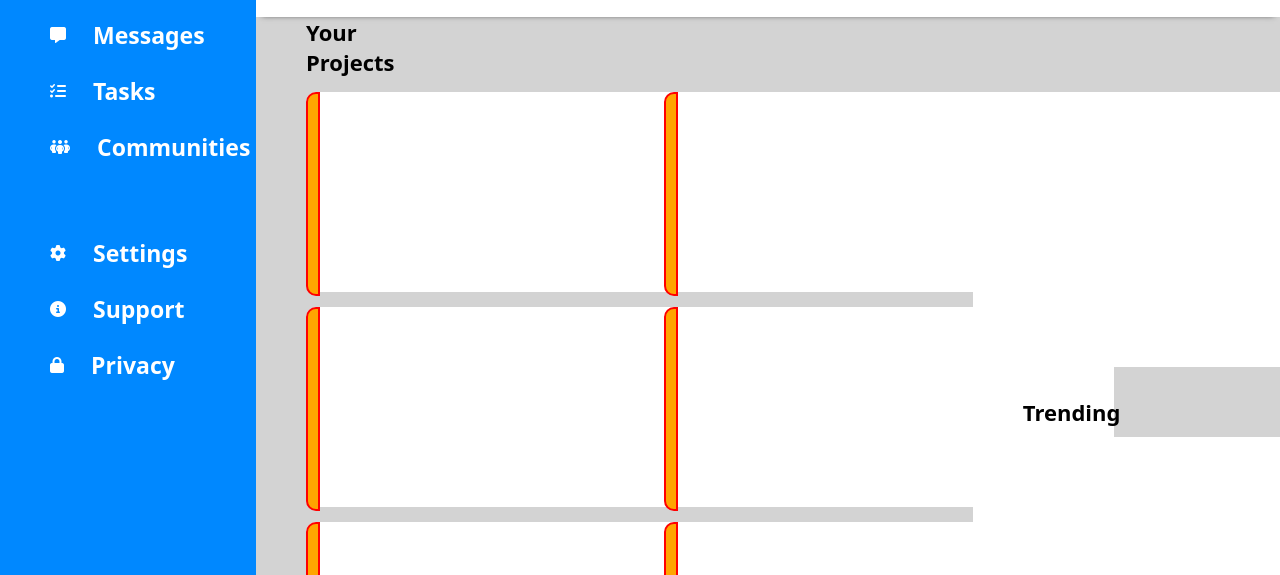
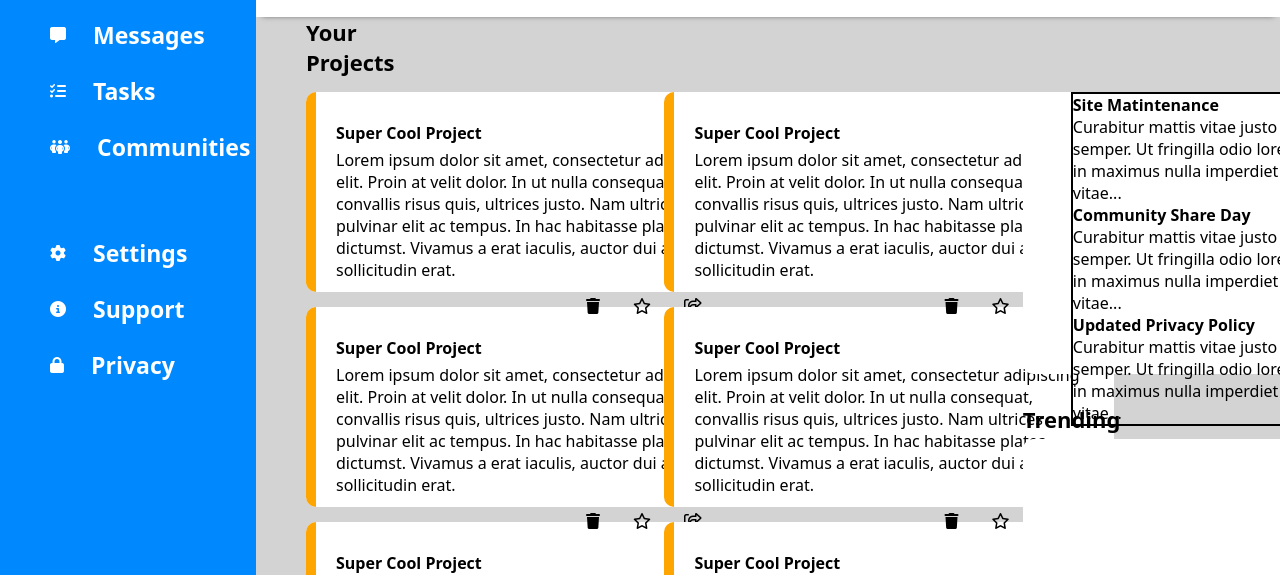
Before and after one commit to scubasteve925/admin-page, a plain HTML site: page index.html in a window 1280 px wide. Shown: the part 225-800 px from the top of the page. Drawn offline with Linux system fonts and the light colour scheme.

Commit message:
create panels

```diff
--- a/index.html
+++ b/index.html
@@ -98,39 +98,102 @@
     <div class="content2">
         <div class="card">
           <div class="card-side"></div>
+          <div class="card-group">
+            <div class="title-text">Super Cool Project</div>
+            <div class="information">Lorem ipsum dolor sit amet, consectetur adipiscing elit. Proin at velit dolor. In ut nulla consequat, convallis risus quis, ultrices justo. Nam ultrices pulvinar elit ac tempus. In hac habitasse platea dictumst. Vivamus a erat iaculis, auctor dui at, sollicitudin erat.</div>
+            <div class="icons">
+              <i class="fa-solid fa-trash"></i>
+              <i class="fa-regular fa-star"></i>
+              <i class="fa-regular fa-share-from-square"></i>
+            </div>
+          </div>
         </div>
 
         <div class="card">
           <div class="card-side"></div>
+          <div class="card-group">
+            <div class="title-text">Super Cool Project</div>
+            <div class="information">Lorem ipsum dolor sit amet, consectetur adipiscing elit. Proin at velit dolor. In ut nulla consequat, convallis risus quis, ultrices justo. Nam ultrices pulvinar elit ac tempus. In hac habitasse platea dictumst. Vivamus a erat iaculis, auctor dui at, sollicitudin erat.</div>
+            <div class="icons">
+              <i class="fa-solid fa-trash"></i>
+              <i class="fa-regular fa-star"></i>
+              <i class="fa-regular fa-share-from-square"></i>
+            </div>
+          </div>
         </div>
 
         <div class="card">
           <div class="card-side"></div>
+          <div class="card-group">
+            <div class="title-text">Super Cool Project</div>
+            <div class="information">Lorem ipsum dolor sit amet, consectetur adipiscing elit. Proin at velit dolor. In ut nulla consequat, convallis risus quis, ultrices justo. Nam ultrices pulvinar elit ac tempus. In hac habitasse platea dictumst. Vivamus a erat iaculis, auctor dui at, sollicitudin erat.</div>
+            <div class="icons">
+              <i class="fa-solid fa-trash"></i>
+              <i class="fa-regular fa-star"></i>
+              <i class="fa-regular fa-share-from-square"></i>
+            </div>
+          </div>
         </div>
      </div>
 
      <div class="content3">
       <div class="card">
         <div class="card-side"></div>
+        <div class="card-group">
+          <div class="title-text">Super Cool Project</div>
+          <div class="information">Lorem ipsum dolor sit amet, consectetur adipiscing elit. Proin at velit dolor. In ut nulla consequat, convallis risus quis, ultrices justo. Nam ultrices pulvinar elit ac tempus. In hac habitasse platea dictumst. Vivamus a erat iaculis, auctor dui at, sollicitudin erat.</div>
+          <div class="icons">
+            <i class="fa-solid fa-trash"></i>
+            <i class="fa-regular fa-star"></i>
+            <i class="fa-regular fa-share-from-square"></i>
           </div>
-        <div class="card">
-          <div class="card-side"></div>
-        </div>
-        <div class="card">
-          <div class="card-side"></div>
         </div>
       </div>
 
-      <div class="content4">
-        <div class="card2"></div>
-        <div class="trending">Trending</div>
-        <div class="card2"></div>
+      <div class="card">
+        <div class="card-side"></div>
+        <div class="card-group">
+          <div class="title-text">Super Cool Project</div>
+          <div class="information">Lorem ipsum dolor sit amet, consectetur adipiscing elit. Proin at velit dolor. In ut nulla consequat, convallis risus quis, ultrices justo. Nam ultrices pulvinar elit ac tempus. In hac habitasse platea dictumst. Vivamus a erat iaculis, auctor dui at, sollicitudin erat.</div>
+          <div class="icons">
+            <i class="fa-solid fa-trash"></i>
+            <i class="fa-regular fa-star"></i>
+            <i class="fa-regular fa-share-from-square"></i>
+          </div>
+        </div>
       </div>
 
+      <div class="card">
+        <div class="card-side"></div>
+        <div class="card-group">
+          <div class="title-text">Super Cool Project</div>
+          <div class="information">Lorem ipsum dolor sit amet, consectetur adipiscing elit. Proin at velit dolor. In ut nulla consequat, convallis risus quis, ultrices justo. Nam ultrices pulvinar elit ac tempus. In hac habitasse platea dictumst. Vivamus a erat iaculis, auctor dui at, sollicitudin erat.</div>
+          <div class="icons">
+            <i class="fa-solid fa-trash"></i>
+            <i class="fa-regular fa-star"></i>
+            <i class="fa-regular fa-share-from-square"></i>
           </div>
-
+        </div>
+      </div>
    </div>
 
 
+   <div class="content3">
+    <div class="card2">
+      <div class="card-contents">
+        <div class="card-title">Site Matintenance</div>
+        <div class="card-info">Curabitur mattis vitae justo eget semper. Ut fringilla odio lorem, in maximus nulla imperdiet vitae...</div>
+        <div class="card-title">Community Share Day</div>
+        <div class="card-info">Curabitur mattis vitae justo eget semper. Ut fringilla odio lorem, in maximus nulla imperdiet vitae...</div>
+        <div class="card-title">Updated Privacy Policy</div>
+        <div class="card-info">Curabitur mattis vitae justo eget semper. Ut fringilla odio lorem, in maximus nulla imperdiet vitae...</div>
+      </div>
+    </div>
+
+    <div class="trending">Trending</div>
+    <div class="card2">
+
+    </div>
+   </div>
 </body>
 </html>
--- a/styles.css
+++ b/styles.css
@@ -191,15 +191,11 @@ body {
 }
 
 .content3 {
-
+  height: 700px;
 }
 
 .content4 {
-
-}
-
-.card * {
-  border: solid 2px red;
+  height: 700px;
 }
 
 .card {
@@ -221,26 +217,58 @@ body {
   border-bottom-left-radius: 10px;
 }
 
-.group1 {
-  margin-left: 40px;
+.title-text {
+  font-weight: bold;
+  margin-top: 10px;
+}
+
+.information {
+  margin-top: 5px;
+}
+
+.card-group {
+  margin-left: 20px;
+  margin-top: 20px;
+  height: 20px;
+  width: 400px;
+}
+
+.icons {
+  display: flex;
+  gap: 33px;
+  margin-left: 250px;
+  margin-top: 17px;
 }
 
 .card2 {
-  height: 275px;
+  background-color: white;
+  margin-left: 50px;
+  margin-top: 15px;
+  border-radius: 10px;
+  height: 282px;
   width: 350px;
-  margin-left: auto;
-  margin-right: auto;
-  margin-top: 15px;
-  background-color: white;
-  border-radius: 10px;
 }
 
 .trending {
-  height:55px;
-  width: 200px;
+  height: 50px;
   margin-left: 50px;
-  vertical-align: bottom;
-  line-height: 90px;
   font-size: 22px;
   font-weight: bold;
+  vertical-align: bottom;
+  line-height: 90px
 }
+
+.card-contents {
+  margin-left: auto;
+  margin-right: auto;
+  width: 250px;
+  border: solid 2px black;
+}
+
+.card-title {
+  font-weight: bolder;
+}
+
+.card-info {
+
+}
```
Lines whose indentation alone changed are shown as unchanged.
